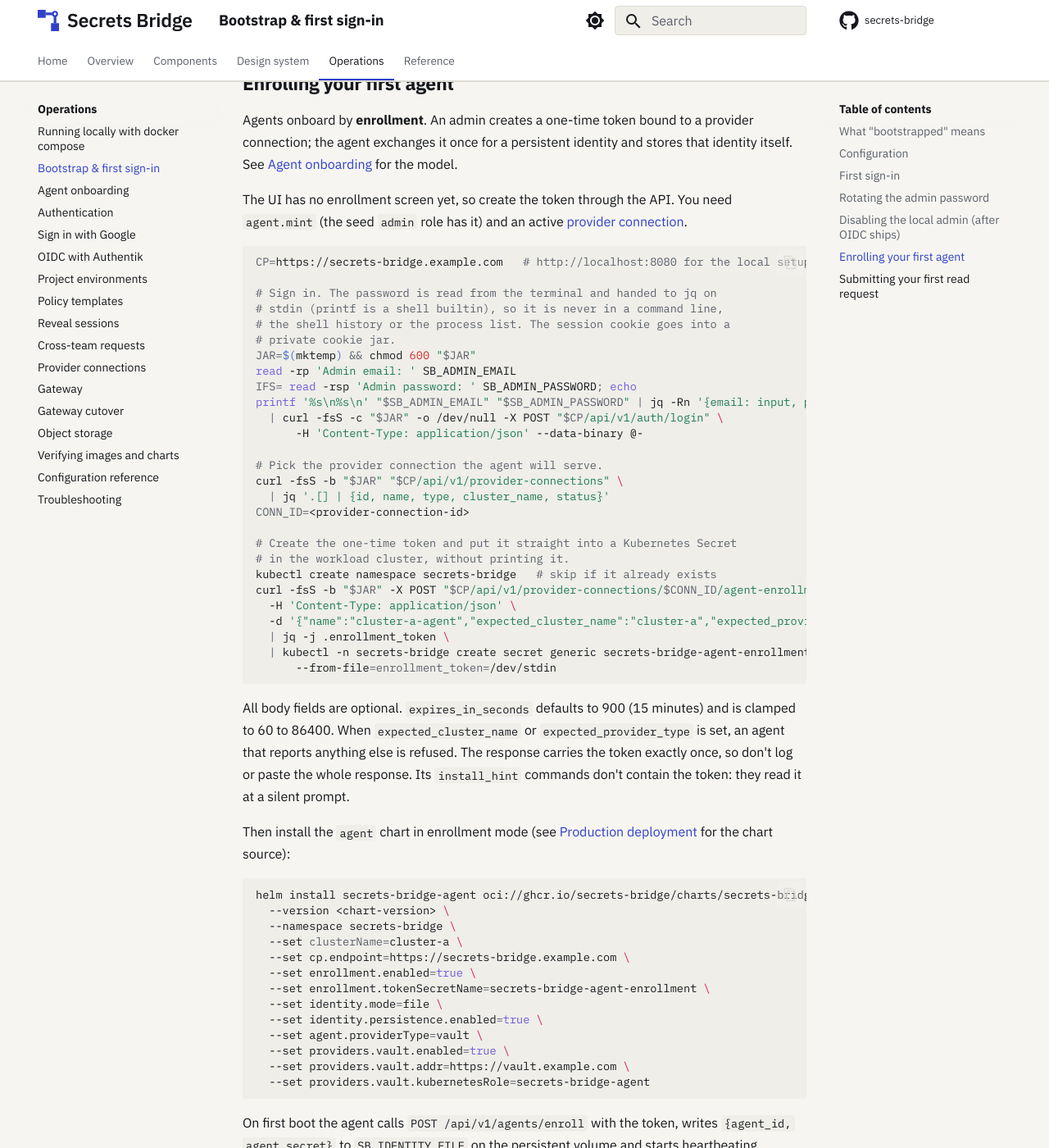
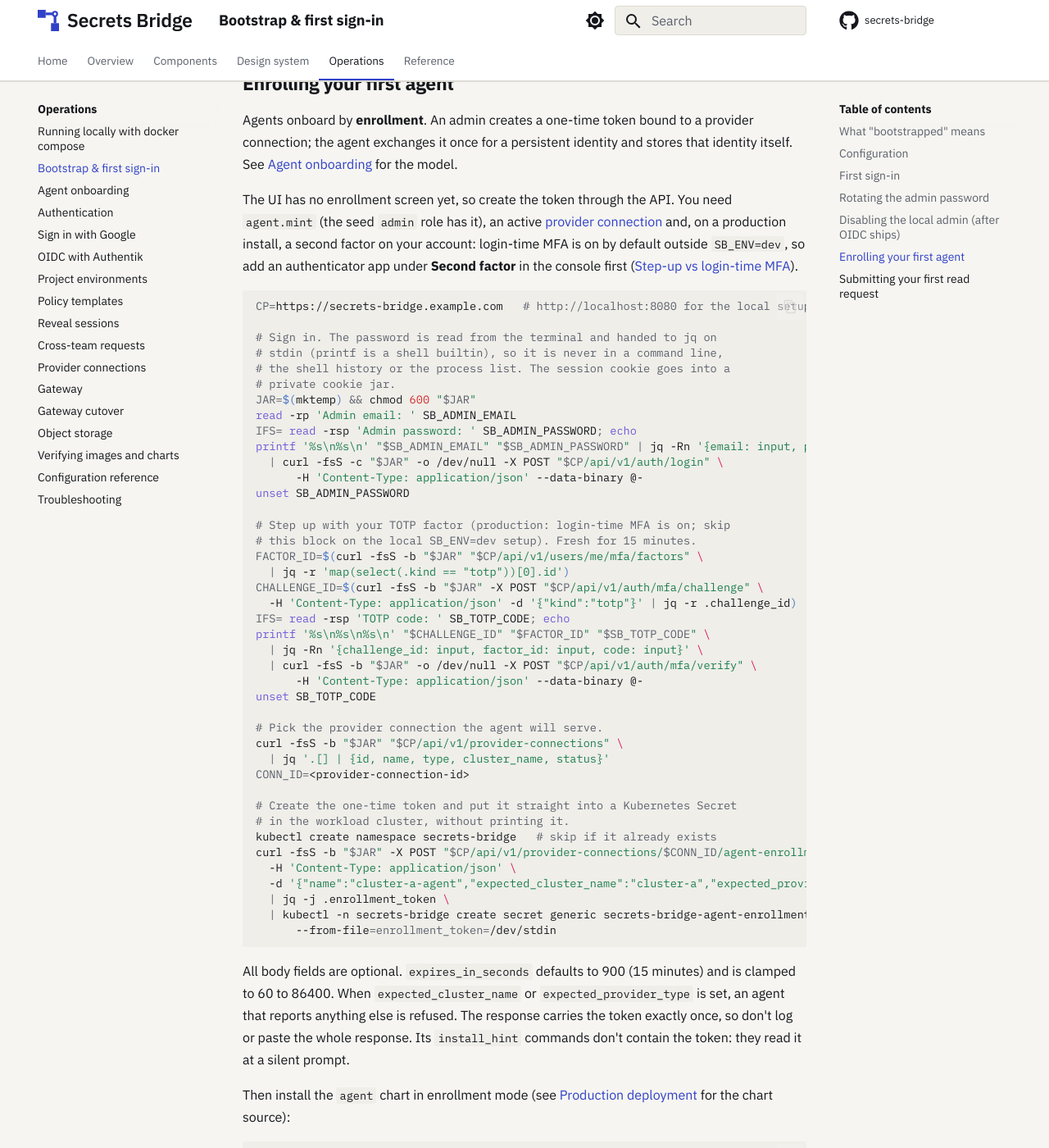
Before and after one commit to secrets-bridge/docs, an MkDocs documentation site: the page built from docs/operations/bootstrap.md, in a window 1280 px wide and 1400 px high, scrolled down 2125 px. Shown: the whole window at 82% size. Built offline with MkDocs 1.6.1 and Material for MkDocs 9.7.7, drawn with Linux system fonts in a browser that asks for light colours; plug-ins that fetch from the network failed and are left out; the version menu is left out.

Commit message:
docs: login-time MFA is the production default
SB_REQUIRE_MFA_AT_LOGIN now defaults to true unless SB_ENV=dev (api and
chart). authentication.md explains why (step-up alone doesn't protect an
account with no second factor, since it can add one from its session),
how to override it, and what changes on upgrade. config.md gets the
missing row. bootstrap.md asks for a second factor before the API steps
and steps up after signing in, like the Gateway guide.

````diff
--- a/docs/operations/bootstrap.md
+++ b/docs/operations/bootstrap.md
@@ -85,8 +85,11 @@
 [Agent onboarding](agent-onboarding.md) for the model.
 
 The UI has no enrollment screen yet, so create the token through the API.
-You need `agent.mint` (the seed `admin` role has it) and an active
-[provider connection](provider-connections.md).
+You need `agent.mint` (the seed `admin` role has it), an active
+[provider connection](provider-connections.md) and, on a production install,
+a second factor on your account: login-time MFA is on by default outside
+`SB_ENV=dev`, so add an authenticator app under **Second factor** in the
+console first ([Step-up vs login-time MFA](authentication.md#step-up-vs-login-time-mfa)).
 
 ```bash
 CP=https://secrets-bridge.example.com   # http://localhost:8080 for the local setup
@@ -101,6 +104,20 @@
 printf '%s\n%s\n' "$SB_ADMIN_EMAIL" "$SB_ADMIN_PASSWORD" | jq -Rn '{email: input, password: input}' \
   | curl -fsS -c "$JAR" -o /dev/null -X POST "$CP/api/v1/auth/login" \
       -H 'Content-Type: application/json' --data-binary @-
+unset SB_ADMIN_PASSWORD
+
+# Step up with your TOTP factor (production: login-time MFA is on; skip
+# this block on the local SB_ENV=dev setup). Fresh for 15 minutes.
+FACTOR_ID=$(curl -fsS -b "$JAR" "$CP/api/v1/users/me/mfa/factors" \
+  | jq -r 'map(select(.kind == "totp"))[0].id')
+CHALLENGE_ID=$(curl -fsS -b "$JAR" -X POST "$CP/api/v1/auth/mfa/challenge" \
+  -H 'Content-Type: application/json' -d '{"kind":"totp"}' | jq -r .challenge_id)
+IFS= read -rsp 'TOTP code: ' SB_TOTP_CODE; echo
+printf '%s\n%s\n%s\n' "$CHALLENGE_ID" "$FACTOR_ID" "$SB_TOTP_CODE" \
+  | jq -Rn '{challenge_id: input, factor_id: input, code: input}' \
+  | curl -fsS -b "$JAR" -o /dev/null -X POST "$CP/api/v1/auth/mfa/verify" \
+      -H 'Content-Type: application/json' --data-binary @-
+unset SB_TOTP_CODE
 
 # Pick the provider connection the agent will serve.
 curl -fsS -b "$JAR" "$CP/api/v1/provider-connections" \
````
Also changed, not shown: docs/operations/authentication.md (+13 -5 lines), docs/operations/config.md (+1 -0 lines).
